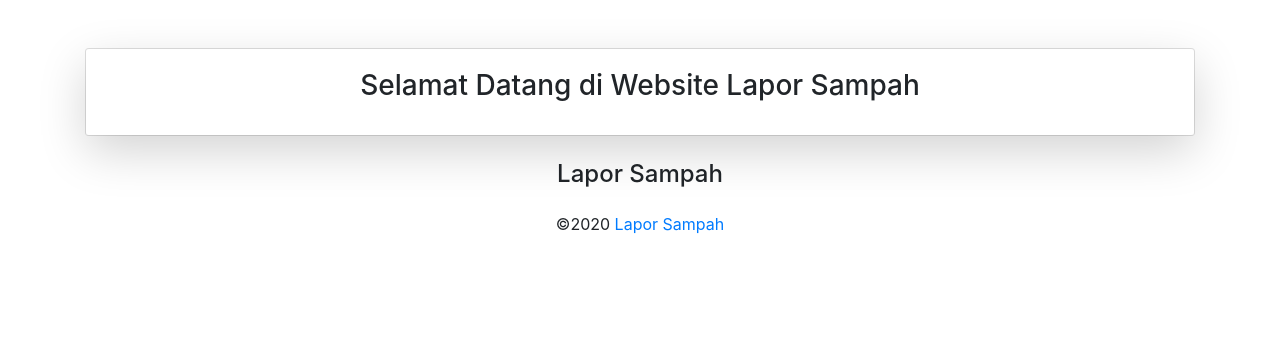
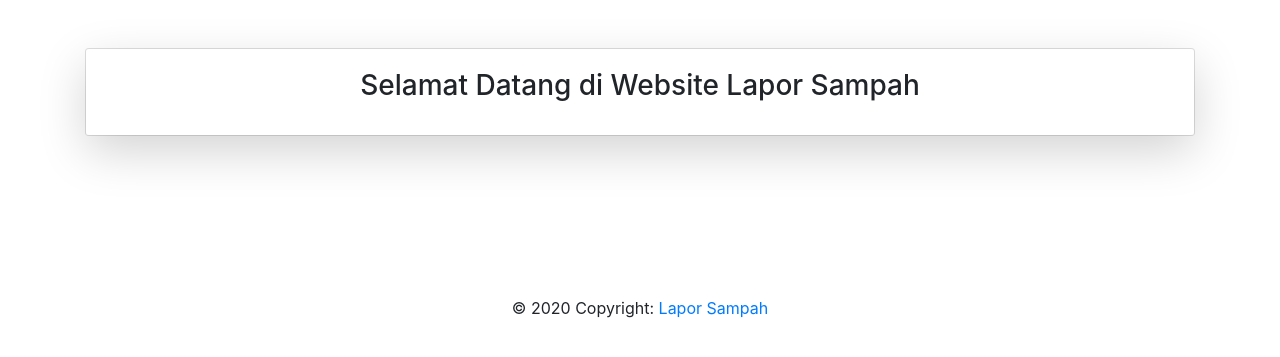
Before and after one commit to andri000me/lapor-sampah, a CodeIgniter app: page /lapor-sampah/ in a window 1280 px wide. Shown: the part 56-413 px from the top of the page. Run offline with CodeIgniter, Linux system fonts and the light colour scheme; some libraries are stand-ins or nearby versions.

Commit message:
Update footer.php

```diff
--- a/application/views/templates/footer.php
+++ b/application/views/templates/footer.php
@@ -1,21 +1,53 @@
 <!-- Footer -->
-<footer class="page-footer font-small mdb-color darken-3 pt-4">
+<footer class="page-footer font-small cyan darken-3">
 
   <!-- Footer Elements -->
   <div class="container">
 
-        <!--Grid row-->
-        <div class="row d-flex justify-content-center">
-            <h4>Lapor Sampah</h4>
+    <!-- Grid row-->
+    <div class="row">
+
+      <!-- Grid column -->
+      <div class="col-md-12 py-5">
+        <div class="mb-5 flex-center">
+
+          <!-- Facebook -->
+          <a class="fb-ic">
+            <i class="fa fa-facebook-f fa-lg white-text mr-md-5 mr-3 fa-2x"> </i>
+          </a>
+          <!-- Twitter -->
+          <a class="tw-ic">
+            <i class="fa fa-twitter fa-lg white-text mr-md-5 mr-3 fa-2x"> </i>
+          </a>
+          <!-- Google +-->
+          <a class="gplus-ic">
+            <i class="fa fa-google-plus-g fa-lg white-text mr-md-5 mr-3 fa-2x"> </i>
+          </a>
+          <!--Linkedin -->
+          <a class="li-ic">
+            <i class="fa fa-linkedin-in fa-lg white-text mr-md-5 mr-3 fa-2x"> </i>
+          </a>
+          <!--Instagram-->
+          <a class="ins-ic">
+            <i class="fa fa-instagram fa-lg white-text mr-md-5 mr-3 fa-2x"> </i>
+          </a>
+          <!--Pinterest-->
+          <a class="pin-ic">
+            <i class="fa fa-pinterest fa-lg white-text fa-2x"> </i>
+          </a>
         </div>
-        <!--Grid row-->
+      </div>
+      <!-- Grid column -->
+
+    </div>
+    <!-- Grid row-->
 
   </div>
   <!-- Footer Elements -->
 
   <!-- Copyright -->
-    <div class="footer-copyright text-center py-3">&copy;2020
-        <a href="#">Lapor Sampah</a>
+  <div class="footer-copyright text-center py-3">&copy; 2020 Copyright:
+    <a href="#"> Lapor Sampah</a>
   </div>
   <!-- Copyright -->
 
```
Lines whose indentation alone changed are shown as unchanged.
